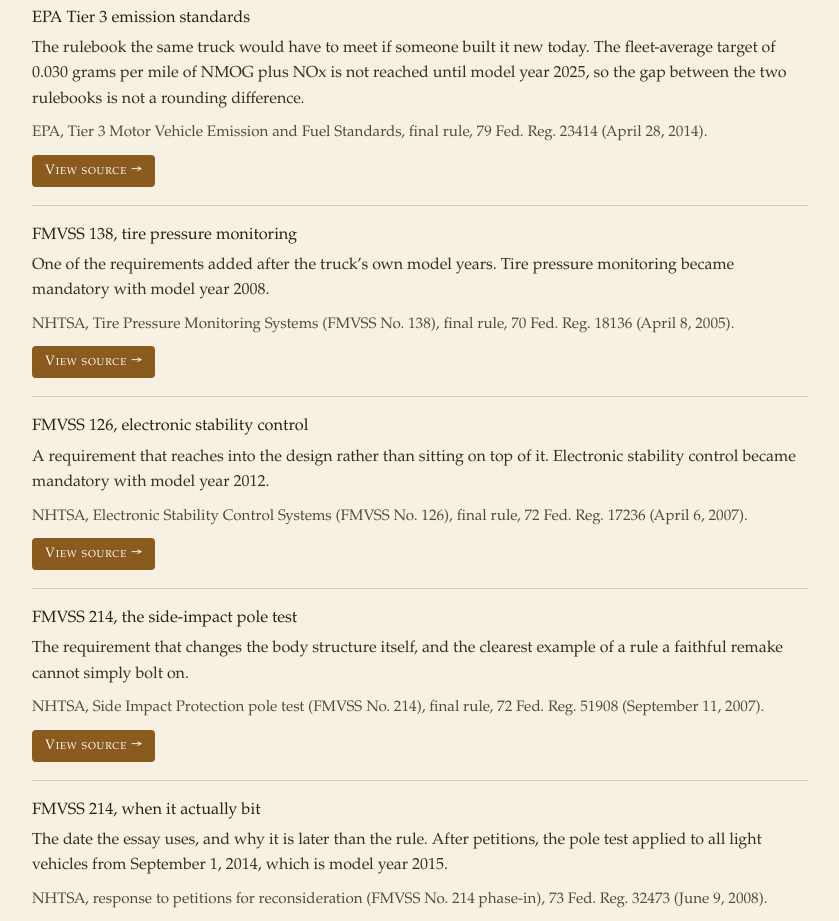
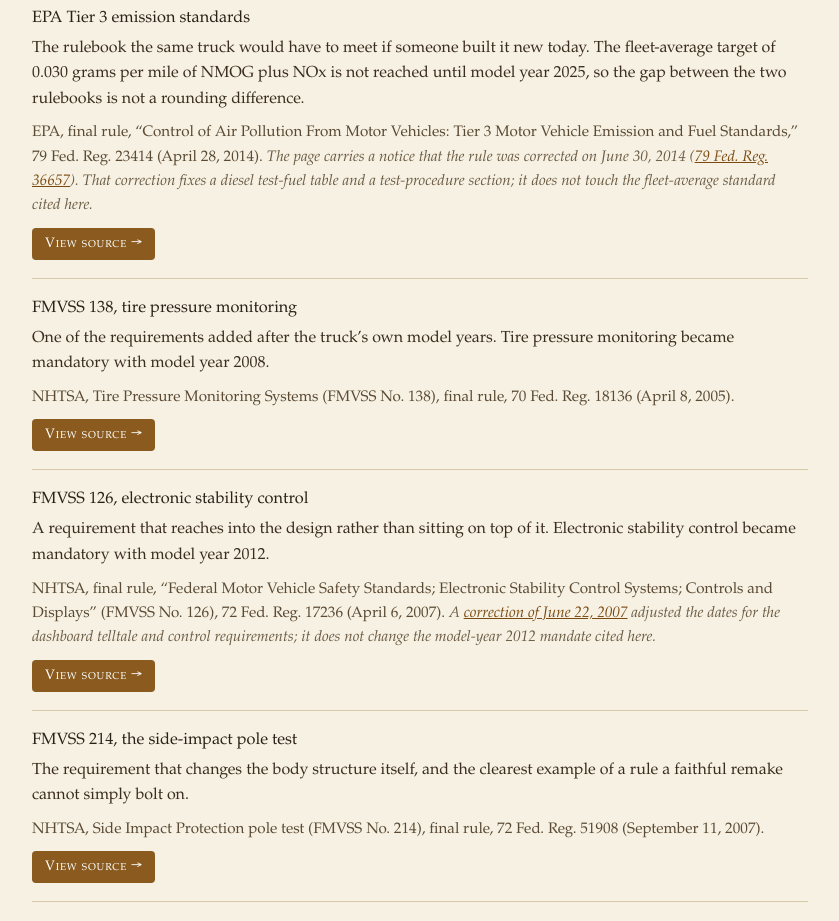
Before and after one commit to marti124/Patent_Cessna_Article, a plain HTML site: page Cessna_Article_Refs.html in a window 1280 px wide. Shown: the part 8340-9261 px from the top of the page, without its empty margins (220-1059 px from the left). Drawn offline with Linux system fonts and the light colour scheme.

Commit message:
Add files via upload

```diff
--- a/Cessna_Article_Refs.html
+++ b/Cessna_Article_Refs.html
@@ -126,6 +126,7 @@
   .plain { color:#3a2d1e; margin-bottom:9px; }
   .case-note { color:#5a4a34; font-size:.95rem; margin-bottom:9px; }
   .flag { font-style:italic; color:#6a5a42; }
+  .case-note a { color:var(--link); }
   .cite-link {
     display:inline-block;
     font-variant:small-caps;
@@ -377,7 +378,7 @@
     <div class="entry">
       <div class="src-head">EPA Tier 3 emission standards</div>
       <div class="plain">The rulebook the same truck would have to meet if someone built it new today. The fleet-average target of 0.030 grams per mile of NMOG plus NOx is not reached until model year 2025, so the gap between the two rulebooks is not a rounding difference.</div>
-      <div class="case-note">EPA, Tier 3 Motor Vehicle Emission and Fuel Standards, final rule, 79 Fed. Reg. 23414 (April 28, 2014).</div>
+      <div class="case-note">EPA, final rule, &ldquo;Control of Air Pollution From Motor Vehicles: Tier 3 Motor Vehicle Emission and Fuel Standards,&rdquo; 79 Fed. Reg. 23414 (April 28, 2014). <span class="flag">The page carries a notice that the rule was corrected on June 30, 2014 (<a href="https://www.federalregister.gov/documents/2014/06/30/C1-2014-06954/control-of-air-pollution-from-motor-vehicles-tier-3-motor-vehicle-emission-and-fuel-standards" target="_blank" rel="noopener">79 Fed. Reg. 36657</a>). That correction fixes a diesel test-fuel table and a test-procedure section; it does not touch the fleet-average standard cited here.</span></div>
       <a class="cite-link" href="https://www.federalregister.gov/documents/2014/04/28/2014-06954/control-of-air-pollution-from-motor-vehicles-tier-3-motor-vehicle-emission-and-fuel-standards" target="_blank" rel="noopener">View source &rarr;</a>
     </div>
 
@@ -391,8 +392,8 @@
     <div class="entry">
       <div class="src-head">FMVSS 126, electronic stability control</div>
       <div class="plain">A requirement that reaches into the design rather than sitting on top of it. Electronic stability control became mandatory with model year 2012.</div>
-      <div class="case-note">NHTSA, Electronic Stability Control Systems (FMVSS No. 126), final rule, 72 Fed. Reg. 17236 (April 6, 2007).</div>
-      <a class="cite-link" href="https://www.federalregister.gov/documents/2007/04/06/E7-5921/federal-motor-vehicle-safety-standards-electronic-stability-control-systems-controls-and-displays" target="_blank" rel="noopener">View source &rarr;</a>
+      <div class="case-note">NHTSA, final rule, &ldquo;Federal Motor Vehicle Safety Standards; Electronic Stability Control Systems; Controls and Displays&rdquo; (FMVSS No. 126), 72 Fed. Reg. 17236 (April 6, 2007). <span class="flag">A <a href="https://www.federalregister.gov/documents/2007/06/22/E7-11965/federal-motor-vehicle-safety-standards-electronic-stability-control-systems-correction" target="_blank" rel="noopener">correction of June 22, 2007</a> adjusted the dates for the dashboard telltale and control requirements; it does not change the model-year 2012 mandate cited here.</span></div>
+      <a class="cite-link" href="https://www.govinfo.gov/content/pkg/FR-2007-04-06/pdf/07-1649.pdf" target="_blank" rel="noopener">View source &rarr;</a>
     </div>
 
     <div class="entry">
```
Also changed, not shown: Method_and_AI_Disclosure_Cessna.html (+1 -1 lines).
